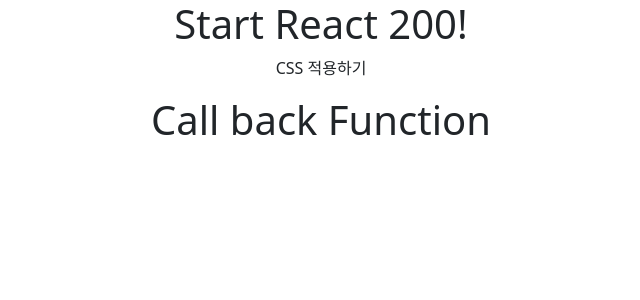
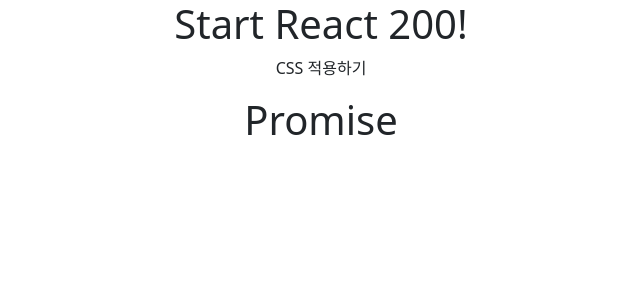
Before and after one commit to sanghwanAN/reactbook200, a React (Create React App) app: page / in a window 1280 px wide. Shown: the top 300 px of the page, without its empty margins (319-959 px from the left). Built offline with nearby package versions, Linux system fonts and the light colour scheme.

Commit message:
예제064 - finish

```diff
--- a/src/App.js
+++ b/src/App.js
@@ -1,6 +1,6 @@
 import React from 'react';
 import './App.css';
-import CallBackFunc from './R063_CallBackFunc'
+import Promise from './R064_Promise'
 
 import 'bootstrap/dist/css/bootstrap.min.css';
 function App() {
@@ -8,7 +8,7 @@
     <div className="app">
       <h1>Start React 200!</h1>
       <p>CSS 적용하기</p>
-      <CallBackFunc/>
+      <Promise/>
     </div>
   );
 }
--- /dev/null
+++ b/src/R064_Promise.js
@@ -0,0 +1,25 @@
+import React, { Component } from 'react';
+
+class R064_Promise extends Component {
+  componentDidMount() {
+    new Promise(resolve => {
+      setTimeout(function(){
+        resolve('react');
+      },1500)
+    })
+    .then(function(result){
+      console.log(result);
+      return result + 200;
+    })
+    .then(result => {
+      console.log(result);
+    })
+  }
+  render() {
+    return (
+        <h1>Promise</h1>
+      );
+  }
+}
+
+export default R064_Promise;
```
Also changed, not shown: 1 other file (tests, documents, lock files or other folders).
